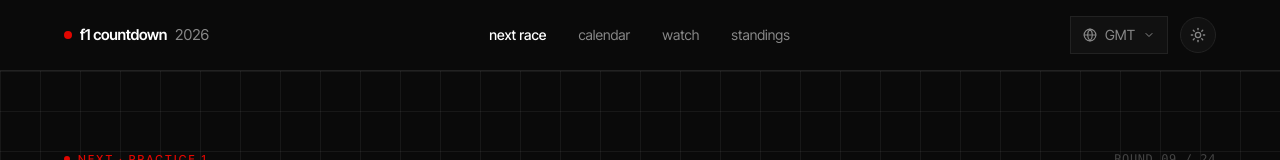
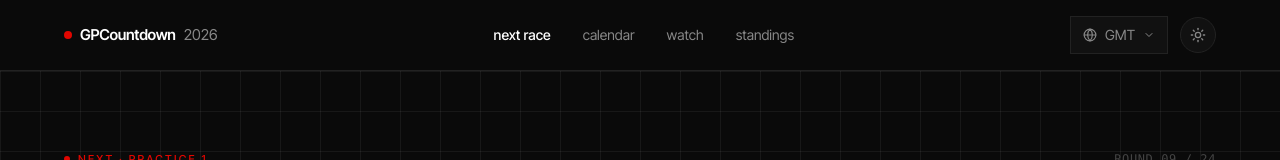
Before and after one commit to kirandandge5301/f1-countdown, a React (Vite) app: page / in a window 1280 px wide. Shown: the top 160 px of the page. Built offline with nearby package versions, Linux system fonts and the light colour scheme.

Commit message:
Update Header.tsx

```diff
--- a/src/components/Header.tsx
+++ b/src/components/Header.tsx
@@ -86,7 +86,7 @@ export default function Header() {
 
 <div className="flex items-center gap-2">
   <span className="text-[15px] font-semibold tracking-[-0.02em] text-[var(--text-primary)]">
-    f1 countdown
+    GPCountdown
   </span>
 
   <span className="text-[15px] text-[var(--text-secondary)]">
```
